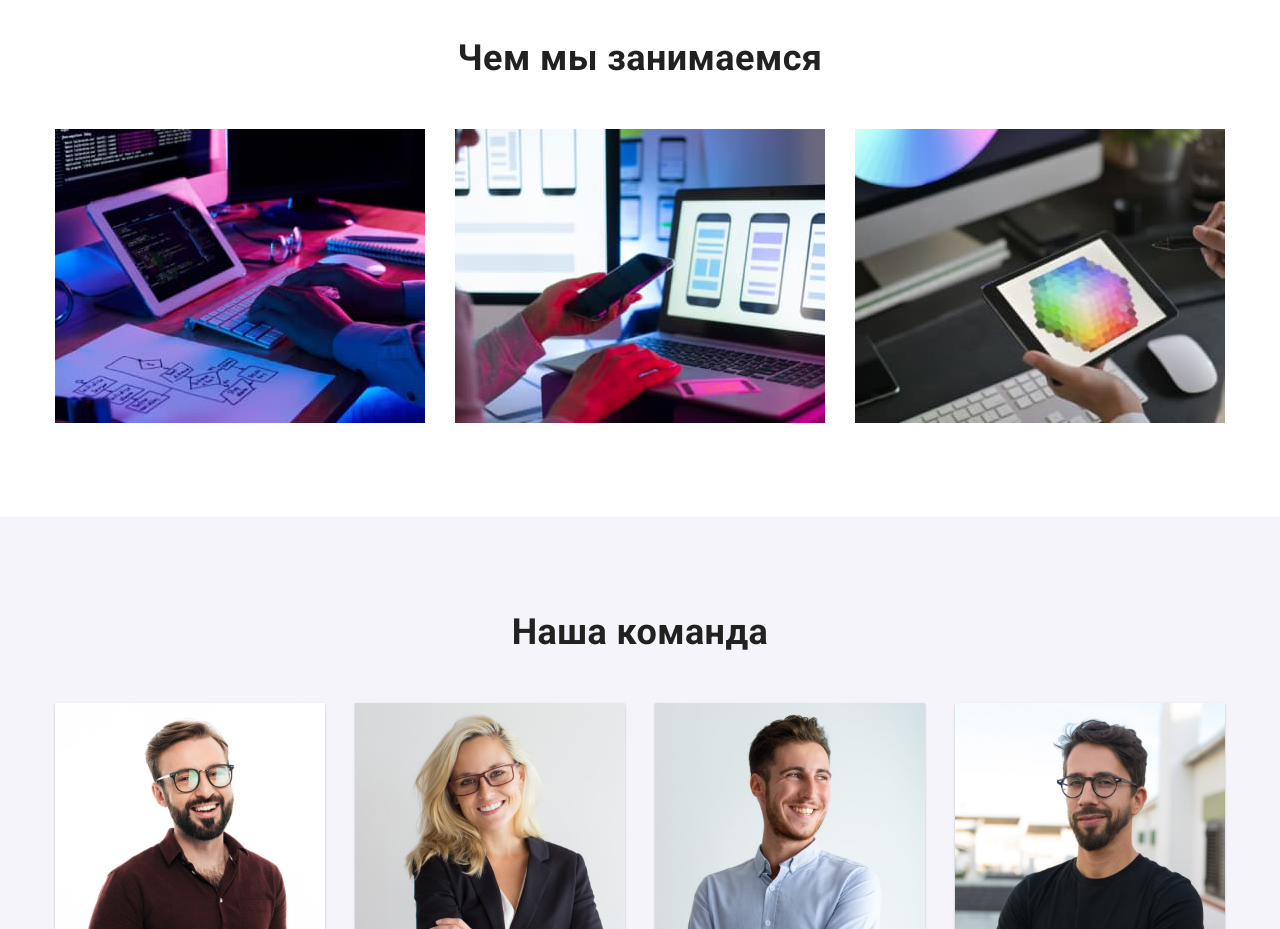
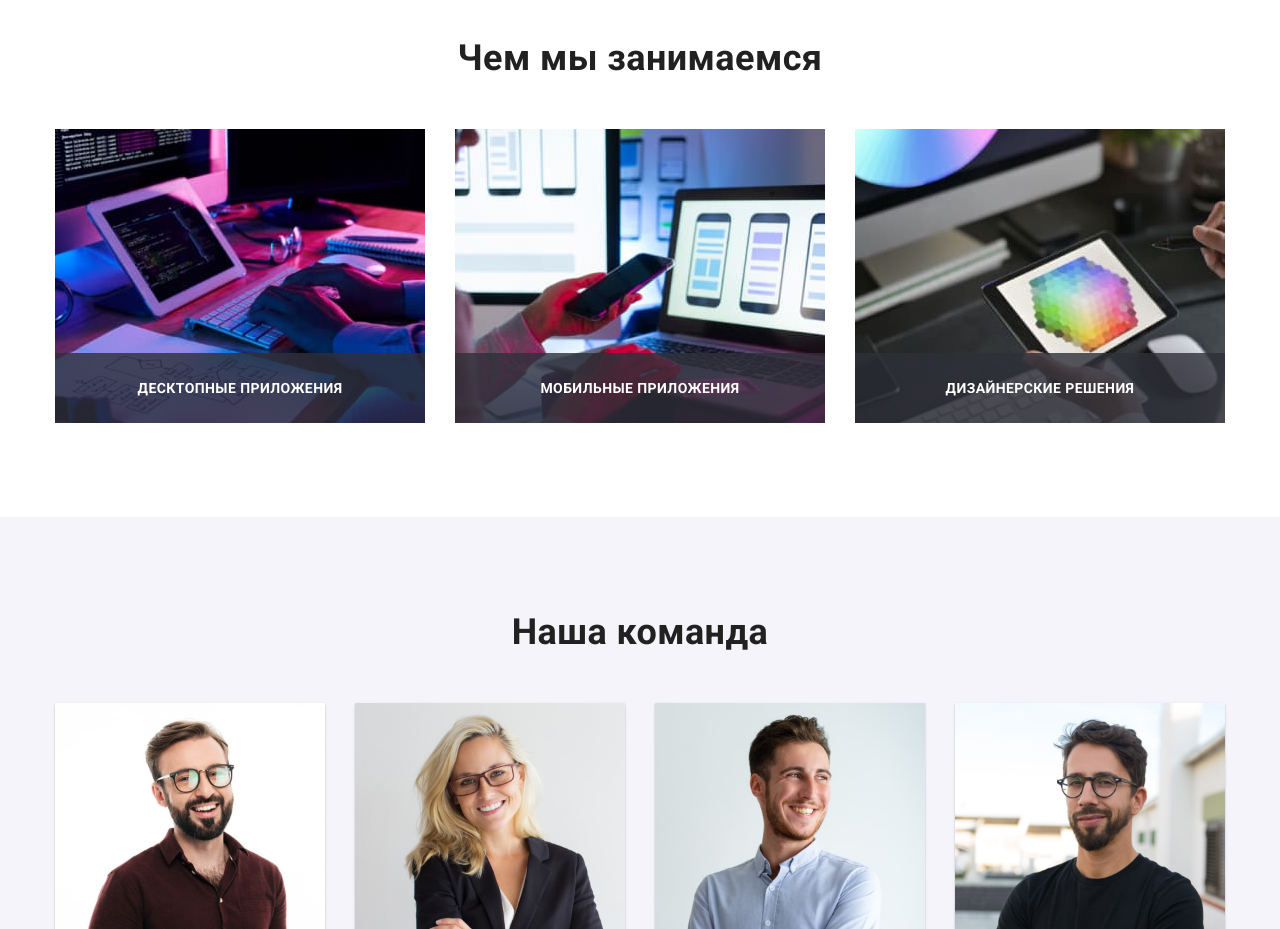
Before and after one commit to ruslan-sem/goit-markup-hw-05, a plain HTML site: page index.html in a window 1280 px wide. Shown: the part 1080-2009 px from the top of the page. Drawn offline with nearby package versions, Linux system fonts and the light colour scheme.

Commit message:
complete about

```diff
--- a/css/styles.css
+++ b/css/styles.css
@@ -260,6 +260,25 @@ img {
   display: flex;
   gap: 30px;
 } */
+.about-card {
+  position: relative;
+}
+.about-text {
+  display: block;
+  position: absolute;
+  left: 0;
+  bottom: 0;
+  width: 100%;
+  height: 70px;
+  background-color: rgba(47, 48, 58, 0.8);
+  padding-top: 27px;
+  padding-bottom: 27px;
+  text-align: center;
+  font-weight: 700;
+  line-height: calc(16 / 14);
+  text-transform: uppercase;
+  color: var(--light-txt-cl);
+}
 
 /* command */
 .command {
--- a/index.html
+++ b/index.html
@@ -118,18 +118,32 @@
           <h2 class="section-title about-title">Чем мы занимаемся</h2>
           <ul class="list about-list card-set">
             <li class="card-item">
+              <div class="about-card">
                 <img src="./images/img-1.jpg" alt="Рабочее место" width="370" height="294" />
+                <p class="about-text">Десктопные приложения</p>
+              </div>
             </li>
             <li class="card-item">
-              <img src="./images/img-2.jpg" alt="Домашнее рабочее место" width="370" height="294" />
+              <div class="about-card">
+                <img
+                  src="./images/img-2.jpg"
+                  alt="Домашнее рабочее место"
+                  width="370"
+                  height="294"
+                />
+                <p class="about-text">Мобильные приложения</p>
+              </div>
             </li>
             <li class="card-item">
+              <div class="about-card">
                 <img
                   src="./images/img-3.jpg"
                   alt="Удаленное рабочее место"
                   width="370"
                   height="294"
                 />
+                <p class="about-text">Дизайнерские решения</p>
+              </div>
             </li>
           </ul>
         </div>
```
Lines whose indentation alone changed are shown as unchanged.
